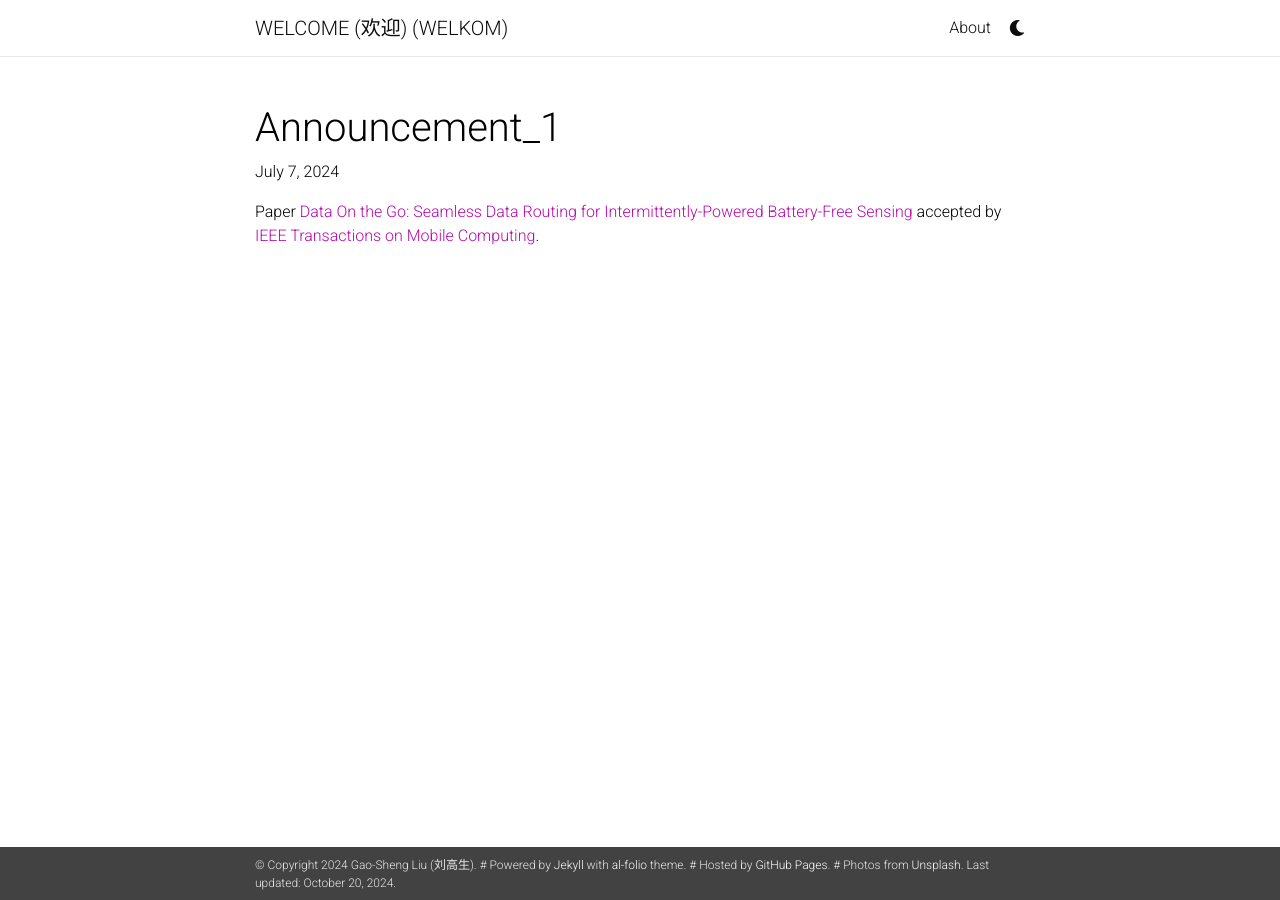
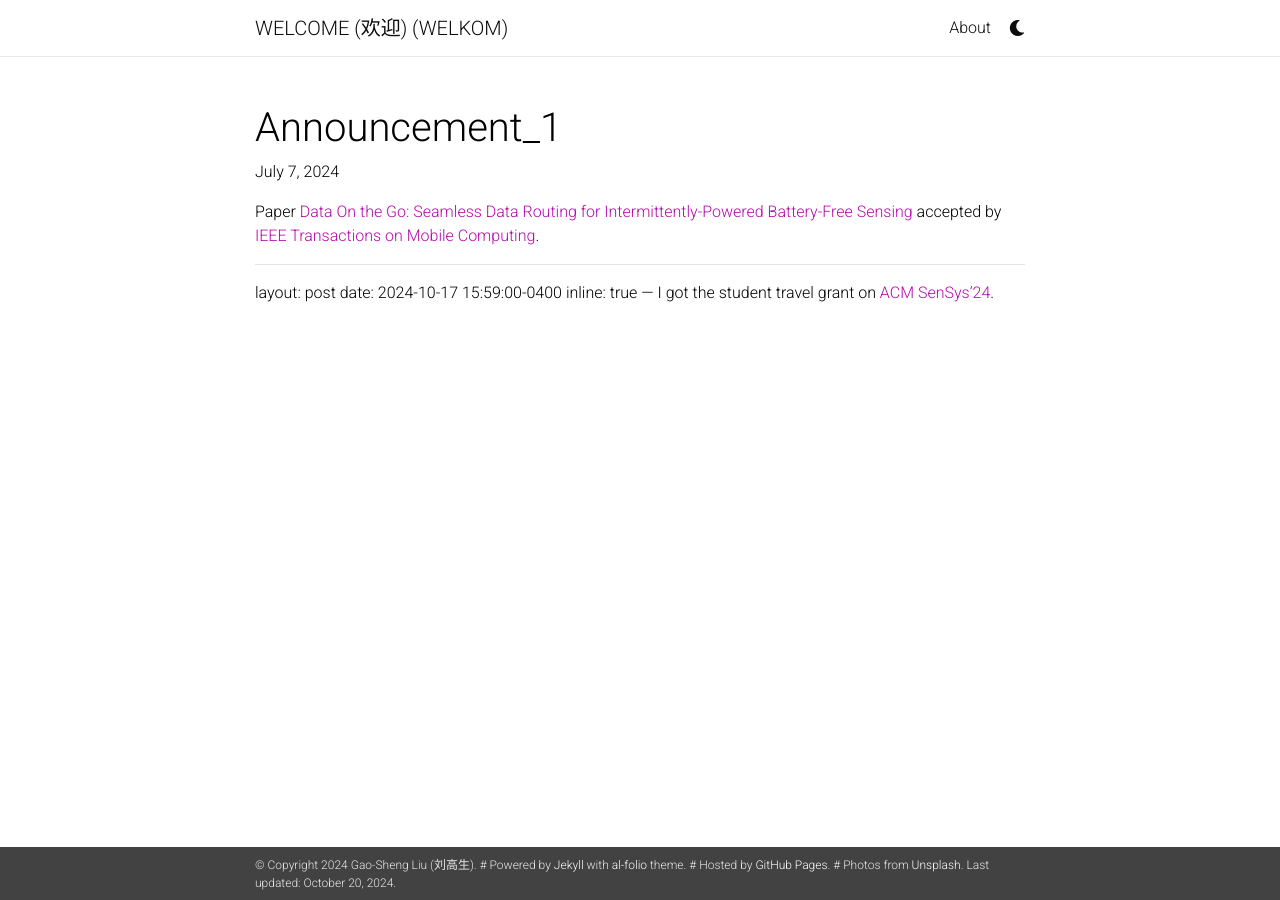
Before and after one commit to lgs001elite/lgs001elite.github.io, a Jekyll site: the page built from _news/announcement_1.md, in a window 1280 px wide. Built offline with Jekyll 4.4.1, drawn with Linux system fonts in a browser that asks for light colours; nearby versions of some CDN libraries; a style sheet for code colours, icons or effects is not loaded.

Commit message:
Update announcement_1.md
Signed-off-by: Gaosheng Liu <65667947+lgs001elite@users.noreply.github.com>

```diff
--- a/_news/announcement_1.md
+++ b/_news/announcement_1.md
@@ -5,3 +5,11 @@ inline: true
 ---
 
 Paper <a href="https://arxiv.org/abs/2305.12550" target="_blank">Data On the Go: Seamless Data Routing for Intermittently-Powered Battery-Free Sensing</a> accepted by <a href="https://www.computer.org/csdl/journal/tm" target="_blank">IEEE Transactions on Mobile Computing</a>.
+
+
+---
+layout: post
+date: 2024-10-17 15:59:00-0400
+inline: true
+---
+I got the student travel grant on [ACM SenSys'24](https://sensys.acm.org/2024/).
```
